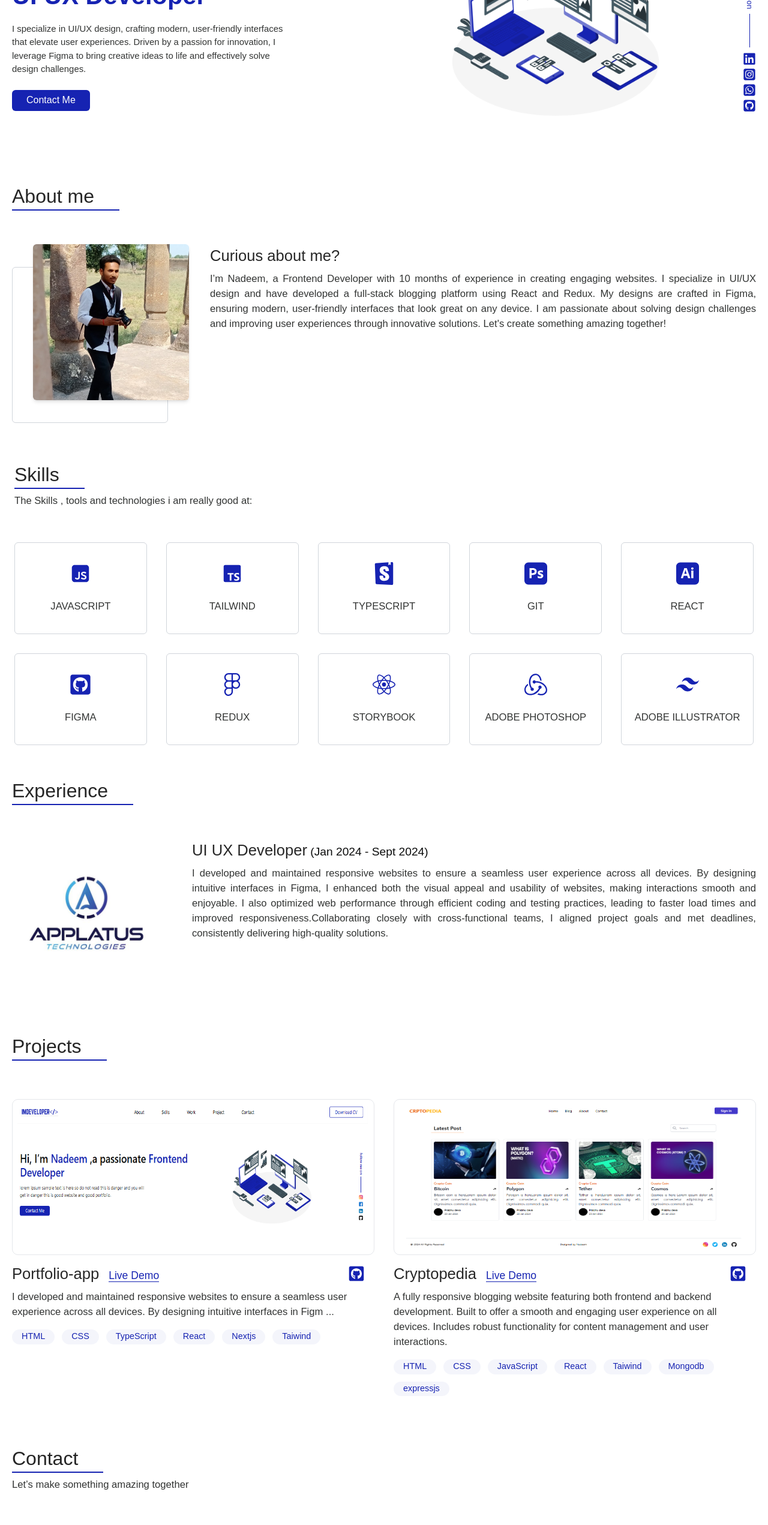
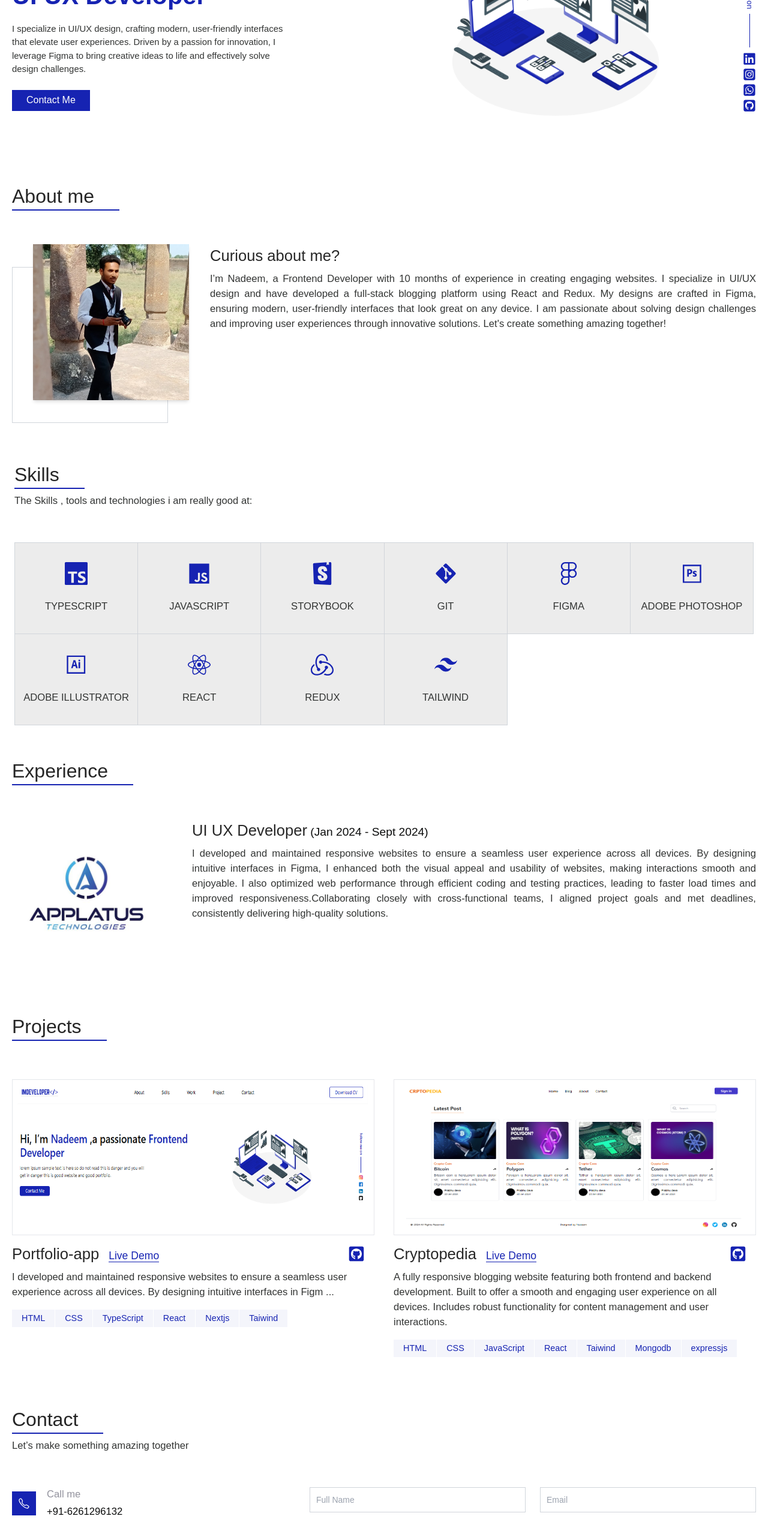
Before and after one commit to nadeemtadvi/Next-Portfolio-app, a Next.js app: page / in a window 1280 px wide. Shown: the part 234-2776 px from the top of the page at 60% size. Built offline with nearby package versions, Linux system fonts and the light colour scheme.

Commit message:
change to  square style

```diff
--- a/src/components/AboutSection.tsx
+++ b/src/components/AboutSection.tsx
@@ -16,16 +16,16 @@ const AboutSection = () => {
       </div>
       <div className="sm:grid grid-cols-[330px_auto] ">
         <div className="mb-14 sm:mb-0 relative flex items-center justify-start transform transition-transform duration-300 ease-in-out hover:scale-105">
-          <div className="z-[10] ml-[35px] w-[260px] h-[260px] shadow-md rounded-[6px] ">
+          <div className="z-[10] ml-[35px] w-[260px] h-[260px] shadow-md  ">
             <Image
               src={AboutMe.image}
               alt="dp"
               width={100}
               height={100}
-              className="rounded-[6px]  !w-full !h-full !object-fill"
+              className="  !w-full !h-full !object-fill"
             />
           </div>
-          <div className="z-[8] rounded-[6px]  absolute left-0  m-auto top-[75px] bottom-0 border border-gray-300 dark:border-darkmainColorten w-[260px] h-[260px]"></div>
+          <div className="z-[8]   absolute left-0  m-auto top-[75px] bottom-0 border border-gray-300 dark:border-darkmainColorten w-[260px] h-[260px]"></div>
         </div>
         <div>
           <h4 className="text-[1.6rem] text-[#272727] dark:text-darktitletext font-medium mb-2">
--- a/src/components/ContactSection.tsx
+++ b/src/components/ContactSection.tsx
@@ -48,7 +48,7 @@ const ContactSection = () => {
               className="grid grid-cols-[50px_auto] items-center mb-3 sm:mb-8"
             >
               <div>
-                <div className="rounded-[6px] w-10 h-10 bg-mainColor text-white dark:bg-darkmainColor dark:text-black flex justify-center items-center text-[20px]">
+                <div className=" w-10 h-10 bg-mainColor text-white dark:bg-darkmainColor dark:text-black flex justify-center items-center text-[20px]">
                   {item.icon && <item.icon />}
                 </div>
               </div>
@@ -73,7 +73,7 @@ const ContactSection = () => {
                   type="name"
                   id="name"
                   name="name"
-                  className=" border border-gray-300 bg-transparent outline-none  text-gray-900 dark:text-gray-200 text-sm rounded-[6px] dark:bg-transparent dark:focus:ring-darkmainColor dark:focus:border-darkmainColor focus:ring-mainColor focus:border-mainColor block w-full p-2.5"
+                  className=" border border-gray-300 bg-transparent outline-none  text-gray-900 dark:text-gray-200 text-sm  dark:bg-transparent dark:focus:ring-darkmainColor dark:focus:border-darkmainColor focus:ring-mainColor focus:border-mainColor block w-full p-2.5"
                   placeholder={Contact.fullname}
                   required
                 />
@@ -88,7 +88,7 @@ const ContactSection = () => {
                   type="email"
                   id="email"
                   name="email"
-                  className=" dark:bg-transparent bg-transparent dark:text-gray-200 dark:focus:ring-darkmainColor dark:focus:border-darkmainColor border border-gray-300 outline-none text-gray-900 text-sm rounded-[6px] focus:ring-mainColor focus:border-mainColor block w-full p-2.5"
+                  className=" dark:bg-transparent bg-transparent dark:text-gray-200 dark:focus:ring-darkmainColor dark:focus:border-darkmainColor border border-gray-300 outline-none text-gray-900 text-sm  focus:ring-mainColor focus:border-mainColor block w-full p-2.5"
                   placeholder={Contact.email}
                   required
                 />
@@ -104,7 +104,7 @@ const ContactSection = () => {
                   type="tel"
                   id="tel"
                   name="tel"
-                  className="dark:bg-transparent bg-transparent dark:text-gray-200 dark:focus:ring-darkmainColor dark:focus:border-darkmainColor border border-gray-300 outline-none text-gray-900 text-sm rounded-[6px] focus:ring-mainColor focus:border-mainColor block w-full p-2.5"
+                  className="dark:bg-transparent bg-transparent dark:text-gray-200 dark:focus:ring-darkmainColor dark:focus:border-darkmainColor border border-gray-300 outline-none text-gray-900 text-sm  focus:ring-mainColor focus:border-mainColor block w-full p-2.5"
                   placeholder={Contact.phone}
                   required
                 />
@@ -120,7 +120,7 @@ const ContactSection = () => {
                 id="message"
                 name="message"
                 rows={4}
-                className="dark:bg-transparent dark:focus:ring-darkmainColor dark:text-gray-200 dark:focus:border-darkmainColor block p-2.5 w-full text-sm outline-none text-gray-900  rounded-[6px] border border-gray-300 focus:ring-mainColor focus:border-mainColor"
+                className="dark:bg-transparent dark:focus:ring-darkmainColor dark:text-gray-200 dark:focus:border-darkmainColor block p-2.5 w-full text-sm outline-none text-gray-900   border border-gray-300 focus:ring-mainColor focus:border-mainColor"
                 placeholder={Contact.message}
                 defaultValue={""}
               />
@@ -134,7 +134,7 @@ const ContactSection = () => {
               <button
                 type="submit"
                 disabled={state.submitting}
-                className="bg-mainColor text-white dark:bg-darkmainColor dark:text-black rounded-[6px] p-[5px_24px_6px] hover:bg-[#111b8d]"
+                className="bg-mainColor text-white dark:bg-darkmainColor dark:text-black  p-[5px_24px_6px] hover:bg-[#111b8d]"
               >
                 {Contact.msgButton}
               </button>
--- a/src/components/Header.tsx
+++ b/src/components/Header.tsx
@@ -51,7 +51,7 @@ const Header = ({darkMode,setDarkMode}:Headerdataprops) => {
                   onClick={() => setActive(index)}
                   className={`${
                     active === index ? "active" : ""
-                  } hover:text-mainColor hover:bg-mainColorten dark:hover:text-darkmainColor dark:hover:bg-darkmainColorten p-[2px_10px_3px] rounded-[6px] `}
+                  } hover:text-mainColor hover:bg-mainColorten dark:hover:text-darkmainColor dark:hover:bg-darkmainColorten p-[2px_10px_3px]  `}
                 >
                   <a href={`#${item.page}`}>{item.label}</a>
                 </li>
@@ -66,7 +66,7 @@ const Header = ({darkMode,setDarkMode}:Headerdataprops) => {
             >
               {darkMode ? <MdLightMode /> : <MdDarkMode />}
             </div>
-            <button className="border border-mainColor text-mainColor dark:border-darkmainColor dark:text-darkmainColor rounded-[6px] p-[1px_10px_2px] sm:p-[5px_24px_6px] dark:hover:bg-darkmainColorten hover:bg-mainColorten">
+            <button className="border border-mainColor text-mainColor dark:border-darkmainColor dark:text-darkmainColor  p-[1px_10px_2px] sm:p-[5px_24px_6px] dark:hover:bg-darkmainColorten hover:bg-mainColorten">
               <Link href="/Nadeem_CV.pdf" download="Nadeem_CV.pdf" passHref>
 
                 <span className="hidden md:block">
@@ -89,7 +89,7 @@ const Header = ({darkMode,setDarkMode}:Headerdataprops) => {
               </button>
               {toggle ? (
                 <div className="absolute top-[45px] bg-white dark:bg-darksectionColor dark:text-white left-[-120px]">
-                  <ul className="shadow-md min-w-[150px]  !pb-0 rounded-[6px]">
+                  <ul className="shadow-md min-w-[150px]  !pb-0 ">
                     {Object.values(headerItem).map((item, index) => (
                       <li
                         key={index}
--- a/src/components/IntroSection.tsx
+++ b/src/components/IntroSection.tsx
@@ -26,7 +26,7 @@ const IntroSection = ({darkMode}: IntroSectiondataprops) => {
               {InterSect.subtitle}
             </p>
             <div className="mb-5">
-              <button className="bg-mainColor dark:bg-darkmainColor text-white dark:text-black rounded-[6px] p-[5px_24px_6px] hover:bg-[#111b8d]">
+              <button className="bg-mainColor dark:bg-darkmainColor text-white dark:text-black  p-[5px_24px_6px] hover:bg-[#111b8d]">
                 <a href="#contact">{InterSect.contact}</a>
               </button>
             </div>
--- a/src/components/ProjectSection.tsx
+++ b/src/components/ProjectSection.tsx
@@ -20,13 +20,13 @@ const ProjectSection = () => {
         <div className="md:grid grid-cols-2 gap-8">
           {Project.projectObject.map((item, index) => (
             <div key={index} className="py-2 mb-10 md:mb-0">
-              <div className="h-[160px] sm:h-[260px] w-full border border-gray-200 dark:border-darkmainColorten rounded-[10px] p-2 mb-3 transform transition-transform duration-300 ease-in-out hover:scale-105">
+              <div className="h-[160px] sm:h-[260px] w-full border border-gray-200 dark:border-darkmainColorten  p-2 mb-3 transform transition-transform duration-300 ease-in-out hover:scale-105">
                 <Image
                   src={item.image}
                   alt="dp"
                   width={400}
                   height={400}
-                  className=" !w-full !h-full rounded-[10px]"
+                  className=" !w-full !h-full "
                 />
               </div>
               <div>
@@ -51,12 +51,12 @@ const ProjectSection = () => {
                   <p className="text-[0.98rem] md:text-[1.04rem] dark:text-darksubtext text-subtext mb-2 sm:mb-4 ">
                     {item.subtitle}
                   </p>
-                  <div className=" flex items-center flex-wrap gap-3 ">
+                  <div className=" flex items-center flex-wrap gap-[1px] ">
                     {item.button &&
                       item.button.map((items, index) => (
                         <button
                           key={index}
-                          className=" rounded-full text-[0.9rem] bg-mainColorten text-mainColor dark:bg-darkmainColorten dark:text-darkmainColor font-medium p-[1px_16px_2px]"
+                          className="  text-[0.9rem] bg-mainColorten text-mainColor dark:bg-darkmainColorten dark:text-darkmainColor font-medium p-[4px_16px_3px]"
                         >
                           {items}
                         </button>
--- a/src/components/SkillSection.tsx
+++ b/src/components/SkillSection.tsx
@@ -21,11 +21,11 @@ const SkillSection = () => {
           </div>
         </div>
 
-        <div className="grid grid-cols-[repeat(_auto-fit,minmax(12rem,1fr)_)] gap-4 md:gap-8">
+        <div className="grid  grid-cols-[repeat(_auto-fit,minmax(12rem,1fr)_)]  gap-[0px] border-t border-l border-gray-300">
           {Skills.skillObj.map((item, index) => (
             <div
               key={index}
-              className="border  border-gray-300 dark:border-darkmainColorten rounded-[6px] transform transition-transform duration-300 ease-in-out hover:scale-105 dark:hover:bg-darkmainColorten hover:bg-mainColorten"
+              className="border-r bg-[#ececec] border-b outline-none border-gray-300 dark:border-darkmainColorten  transform transition-transform duration-300 ease-in-out hover:scale-[1.02] dark:hover:bg-darkmainColorten hover:bg-mainColorten"
             >
               <div className="flex justify-center items-center ">
                 <div className="text-[38px] mt-8 text-mainColor dark:text-darkmainColor">
--- a/src/constant/constant.ts
+++ b/src/constant/constant.ts
@@ -26,15 +26,17 @@ import { IoCallOutline } from "react-icons/io5";
 import { MdOutlineEmail } from "react-icons/md";
 import { IoLocationOutline } from "react-icons/io5";
 import { FaGithubSquare } from "react-icons/fa";
-import { RiJavascriptFill } from "react-icons/ri";
-import { BiLogoTypescript } from "react-icons/bi";
 import { SiStorybook } from "react-icons/si";
-import { SiAdobephotoshop } from "react-icons/si";
-import { SiAdobeillustrator } from "react-icons/si";
 import { SiFigma } from "react-icons/si";
 import { FaReact } from "react-icons/fa6";
 import { SiRedux } from "react-icons/si";
 import { SiTailwindcss } from "react-icons/si";
+import { IoLogoJavascript } from "react-icons/io5";
+import { SiTypescript } from "react-icons/si";
+import { DiPhotoshop } from "react-icons/di";
+import { DiIllustrator } from "react-icons/di";
+import { FaGitAlt } from "react-icons/fa";
+
 
 export const userinfo: Userobject = {
   name: "info Code",
@@ -83,16 +85,16 @@ export const Skills: SkillSectionProps = {
   skill: "Skills",
   title: "The Skills , tools and technologies i am really good at:",
   skillObj: [
-    { image: RiJavascriptFill, label: "Javascript" },
-    { image: BiLogoTypescript, label: "Tailwind" },
-    { image: SiStorybook, label: "Typescript" },
-    { image: SiAdobephotoshop, label: "Git" },
-    { image: SiAdobeillustrator, label: "React" },
-    { image: FaGithubSquare, label: "Figma" },
-    { image: SiFigma, label: "Redux" },
-    { image: FaReact, label: "Storybook" },
-    { image: SiRedux, label: "Adobe Photoshop" },
-    { image: SiTailwindcss, label: "Adobe Illustrator" },
+    { image: SiTypescript, label: "Typescript" },
+    { image: IoLogoJavascript, label: "Javascript" },
+    { image: SiStorybook, label: "Storybook" },
+    { image: FaGitAlt, label: "Git" },
+    { image: SiFigma, label: "Figma" },
+    { image: DiPhotoshop, label: "Adobe Photoshop" },
+    { image: DiIllustrator, label: "Adobe Illustrator" },
+    { image: FaReact, label: "React" },
+    { image: SiRedux, label: "Redux" },
+    { image: SiTailwindcss, label: "Tailwind" },
   ],
 };
 
```
